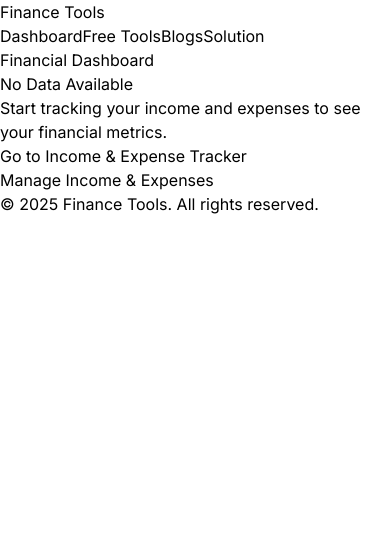
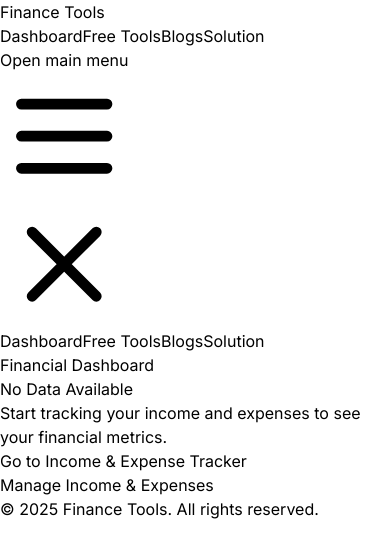
Before and after one commit to stoiccapital/financial_tool_2_framework, a Next.js app: page /dashboard in a window 390 px wide. Shown: the top 558 px of the page. Built offline with nearby package versions, Linux system fonts and the light colour scheme.

Commit message:
feat: Add responsive navbar and improve dashboard chart formatting - Add hamburger menu for mobile navigation - Implement accessible mobile menu with keyboard support - Update chart Y-axis to show K/M/B suffixes for better readability

```diff
--- a/app/dashboard/page.tsx
+++ b/app/dashboard/page.tsx
@@ -2,6 +2,16 @@
 
 import React, { useState, useEffect } from 'react'
 import Link from 'next/link'
+import {
+  LineChart,
+  Line,
+  XAxis,
+  YAxis,
+  CartesianGrid,
+  Tooltip,
+  Legend,
+  ResponsiveContainer
+} from 'recharts'
 
 interface AggregatedTransaction {
   year: number
@@ -19,6 +29,12 @@ interface Projection {
   totalExpense: number
 }
 
+interface YearlyProjection {
+  year: number
+  cumulativeSavings: number
+  totalAssets: number
+}
+
 const STORAGE_KEY = 'incomeExpenseTransactions'
 
 export default function Dashboard() {
@@ -31,6 +47,8 @@ export default function Dashboard() {
   })
   const [projections, setProjections] = useState<Projection[]>([])
   const [hasData, setHasData] = useState(false)
+  const [roi, setRoi] = useState(10)
+  const [yearlyProjections, setYearlyProjections] = useState<YearlyProjection[]>([])
 
   useEffect(() => {
     setIsClient(true)
@@ -118,6 +136,28 @@ export default function Dashboard() {
     calculateMetrics()
   }, [])
 
+  // Calculate yearly projections whenever ROI or metrics change
+  useEffect(() => {
+    if (!hasData) return
+
+    const yearlyData: YearlyProjection[] = []
+    let totalAssets = 0
+    const yearlySavings = metrics.avgSavings * 12
+
+    for (let year = 1; year <= 30; year++) {
+      const cumulativeSavings = yearlySavings * year
+      totalAssets = (totalAssets * (1 + roi / 100)) + yearlySavings
+
+      yearlyData.push({
+        year,
+        cumulativeSavings,
+        totalAssets
+      })
+    }
+
+    setYearlyProjections(yearlyData)
+  }, [roi, metrics.avgSavings, hasData])
+
   if (!isClient) {
     return null
   }
@@ -195,6 +235,83 @@ export default function Dashboard() {
             </div>
           </div>
 
+          {/* ROI Input and Chart */}
+          <div className="bg-white rounded-lg shadow-md p-6 mb-8">
+            <div className="mb-6">
+              <h2 className="text-xl font-semibold text-gray-700 mb-4">30-Year Projection</h2>
+              <div className="flex items-center space-x-4">
+                <label htmlFor="roi" className="text-sm font-medium text-gray-700">
+                  Expected Yearly Return (ROI):
+                </label>
+                <input
+                  type="number"
+                  id="roi"
+                  value={roi}
+                  onChange={(e) => setRoi(Number(e.target.value))}
+                  className="w-24 px-3 py-2 border border-gray-300 rounded-md focus:outline-none focus:ring-2 focus:ring-blue-500"
+                  min="0"
+                  max="100"
+                  step="0.1"
+                />
+                <span className="text-sm text-gray-500">%</span>
+              </div>
+            </div>
+
+            <div className="h-[400px]">
+              <ResponsiveContainer width="100%" height="100%">
+                <LineChart
+                  data={yearlyProjections}
+                  margin={{ top: 5, right: 30, left: 20, bottom: 5 }}
+                >
+                  <CartesianGrid strokeDasharray="3 3" />
+                  <XAxis
+                    dataKey="year"
+                    label={{ value: 'Years', position: 'insideBottom', offset: -5 }}
+                  />
+                  <YAxis
+                    tickFormatter={(value) => {
+                      if (value >= 1e9) {
+                        return `$${(value / 1e9).toFixed(1)}B`
+                      }
+                      if (value >= 1e6) {
+                        return `$${(value / 1e6).toFixed(1)}M`
+                      }
+                      if (value >= 1e3) {
+                        return `$${(value / 1e3).toFixed(1)}K`
+                      }
+                      return `$${value.toFixed(0)}`
+                    }}
+                    label={{ value: 'Amount ($)', angle: -90, position: 'insideLeft' }}
+                  />
+                  <Tooltip
+                    formatter={(value: number) => [
+                      `$${value.toLocaleString(undefined, {
+                        minimumFractionDigits: 2,
+                        maximumFractionDigits: 2
+                      })}`,
+                      ''
+                    ]}
+                  />
+                  <Legend />
+                  <Line
+                    type="monotone"
+                    dataKey="cumulativeSavings"
+                    name="Cumulative Savings"
+                    stroke="#10B981"
+                    strokeWidth={2}
+                  />
+                  <Line
+                    type="monotone"
+                    dataKey="totalAssets"
+                    name="Total Assets"
+                    stroke="#3B82F6"
+                    strokeWidth={2}
+                  />
+                </LineChart>
+              </ResponsiveContainer>
+            </div>
+          </div>
+
           {/* Projections Table */}
           <div className="bg-white rounded-lg shadow-md overflow-hidden mb-8">
             <div className="px-6 py-4 border-b border-gray-200">
@@ -260,7 +377,7 @@ export default function Dashboard() {
                   {/* Total Expense Row */}
                   <tr className="hover:bg-gray-50">
                     <td className="px-6 py-4 whitespace-nowrap text-sm font-medium text-gray-900">
-                      Projected Total Expense
+                      Projected Total Expenses
                     </td>
                     {projections.map((projection) => (
                       <td
--- a/components/Navbar.tsx
+++ b/components/Navbar.tsx
@@ -1,30 +1,145 @@
+'use client'
+
+import { useState, useEffect, useRef } from 'react'
 import Link from 'next/link'
+import { usePathname } from 'next/navigation'
 
 export default function Navbar() {
+  const [isMenuOpen, setIsMenuOpen] = useState(false)
+  const menuRef = useRef<HTMLDivElement>(null)
+  const pathname = usePathname()
+
+  // Close menu when clicking outside
+  useEffect(() => {
+    function handleClickOutside(event: MouseEvent) {
+      if (menuRef.current && !menuRef.current.contains(event.target as Node)) {
+        setIsMenuOpen(false)
+      }
+    }
+
+    document.addEventListener('mousedown', handleClickOutside)
+    return () => document.removeEventListener('mousedown', handleClickOutside)
+  }, [])
+
+  // Close menu when route changes
+  useEffect(() => {
+    setIsMenuOpen(false)
+  }, [pathname])
+
+  // Close menu on escape key
+  useEffect(() => {
+    function handleEscape(event: KeyboardEvent) {
+      if (event.key === 'Escape') {
+        setIsMenuOpen(false)
+      }
+    }
+
+    document.addEventListener('keydown', handleEscape)
+    return () => document.removeEventListener('keydown', handleEscape)
+  }, [])
+
+  const navLinks = [
+    { href: '/dashboard', label: 'Dashboard' },
+    { href: '/tools', label: 'Free Tools' },
+    { href: '/blogs', label: 'Blogs' },
+    { href: '/solution', label: 'Solution' }
+  ]
+
   return (
-    <nav className="bg-white shadow-lg">
+    <nav className="bg-white shadow-lg relative">
       <div className="max-w-7xl mx-auto px-4">
         <div className="flex justify-between h-16">
+          {/* Logo */}
           <div className="flex">
             <Link href="/" className="flex items-center">
               <span className="text-xl font-bold text-primary">Finance Tools</span>
             </Link>
           </div>
 
-          <div className="flex items-center space-x-4">
-            <Link href="/dashboard" className="text-gray-700 hover:text-primary">
-              Dashboard
+          {/* Desktop Navigation */}
+          <div className="hidden md:flex items-center space-x-4">
+            {navLinks.map((link) => (
+              <Link
+                key={link.href}
+                href={link.href}
+                className={`text-gray-700 hover:text-primary px-3 py-2 rounded-md text-sm font-medium ${
+                  pathname === link.href ? 'text-primary' : ''
+                }`}
+              >
+                {link.label}
+              </Link>
+            ))}
+          </div>
+
+          {/* Mobile menu button */}
+          <div className="md:hidden flex items-center">
+            <button
+              type="button"
+              className="inline-flex items-center justify-center p-2 rounded-md text-gray-700 hover:text-primary hover:bg-gray-100 focus:outline-none focus:ring-2 focus:ring-inset focus:ring-primary"
+              aria-expanded={isMenuOpen}
+              aria-controls="mobile-menu"
+              onClick={() => setIsMenuOpen(!isMenuOpen)}
+            >
+              <span className="sr-only">Open main menu</span>
+              {/* Hamburger icon */}
+              <svg
+                className={`${isMenuOpen ? 'hidden' : 'block'} h-6 w-6`}
+                xmlns="http://www.w3.org/2000/svg"
+                fill="none"
+                viewBox="0 0 24 24"
+                stroke="currentColor"
+                aria-hidden="true"
+              >
+                <path
+                  strokeLinecap="round"
+                  strokeLinejoin="round"
+                  strokeWidth={2}
+                  d="M4 6h16M4 12h16M4 18h16"
+                />
+              </svg>
+              {/* Close icon */}
+              <svg
+                className={`${isMenuOpen ? 'block' : 'hidden'} h-6 w-6`}
+                xmlns="http://www.w3.org/2000/svg"
+                fill="none"
+                viewBox="0 0 24 24"
+                stroke="currentColor"
+                aria-hidden="true"
+              >
+                <path
+                  strokeLinecap="round"
+                  strokeLinejoin="round"
+                  strokeWidth={2}
+                  d="M6 18L18 6M6 6l12 12"
+                />
+              </svg>
+            </button>
+          </div>
+        </div>
+      </div>
+
+      {/* Mobile menu */}
+      <div
+        ref={menuRef}
+        className={`${
+          isMenuOpen ? 'block' : 'hidden'
+        } md:hidden absolute w-full bg-white shadow-lg z-50`}
+        id="mobile-menu"
+      >
+        <div className="px-2 pt-2 pb-3 space-y-1">
+          {navLinks.map((link) => (
+            <Link
+              key={link.href}
+              href={link.href}
+              className={`block px-3 py-2 rounded-md text-base font-medium ${
+                pathname === link.href
+                  ? 'text-primary bg-gray-50'
+                  : 'text-gray-700 hover:text-primary hover:bg-gray-50'
+              }`}
+            >
+              {link.label}
             </Link>
-            <Link href="/tools" className="text-gray-700 hover:text-primary">
-              Free Tools
-            </Link>
-            <Link href="/blogs" className="text-gray-700 hover:text-primary">
-              Blogs
-            </Link>
-            <Link href="/solution" className="text-gray-700 hover:text-primary">
-              Solution
-            </Link>
-          </div>
+          ))}
         </div>
       </div>
     </nav>
--- a/package.json
+++ b/package.json
@@ -11,7 +11,8 @@
   "dependencies": {
     "next": "^14.1.0",
     "react": "^18.2.0",
-    "react-dom": "^18.2.0"
+    "react-dom": "^18.2.0",
+    "recharts": "^2.15.3"
   },
   "devDependencies": {
     "@types/node": "^20.11.0",
```
Also changed, not shown: 1 other file (tests, documents, lock files or other folders).
